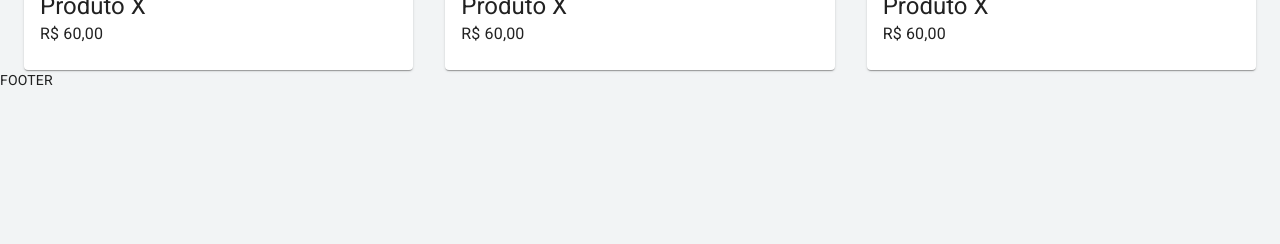
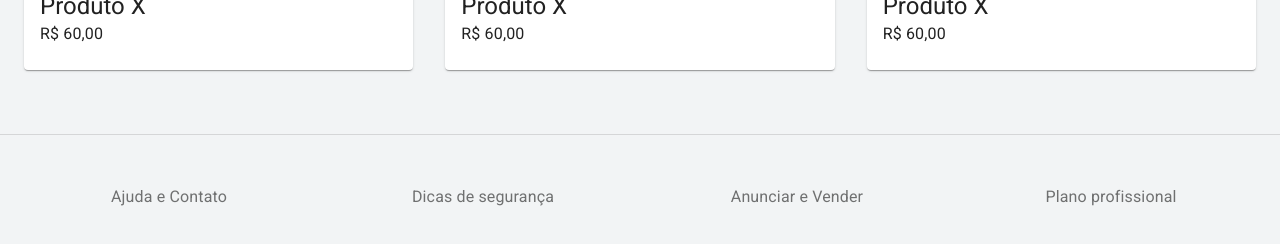
Before and after one commit to arqpatrick/anunx, a Next.js app: page / in a window 1280 px wide. Shown: the part 606-850 px from the top of the page. Before the commit the page ends 800 px from the top, so only its background shows below. Built offline with nearby package versions, Linux system fonts and the light colour scheme.

Commit message:
adicionado footer

```diff
--- /dev/null
+++ b/src/components/Footer.js
@@ -0,0 +1,67 @@
+import { Box, Container, Grid, Link, Typography } from "@material-ui/core"
+import { makeStyles } from "@material-ui/core/styles"
+
+const useStyles = makeStyles((theme) => ({
+  footer: {
+    borderTop: `1px solid ${theme.palette.divider}`,
+    marginTop: theme.spacing(8),
+    paddingTop: theme.spacing(3),
+    paddingBottom: theme.spacing(3),
+
+    [theme.breakpoints.up('sm')]: { // para cima de small aplica a regra seguinte
+      paddingTop: theme.spacing(6),
+      paddingBottom: theme.spacing(6),
+    }
+  }
+}))
+
+
+const Footer = () => {
+  const classes = useStyles()
+
+
+  return (
+    <Container maxWidth="lg" component="footer" className={classes.footer}>
+      <Grid container spacing={3}>
+        <Grid item xs={6} sm={3}>
+          <Box textAlign="center">
+            <Link href="#">
+              <Typography color="textSecondary" variant="subtitle1">
+                <a>Ajuda e Contato</a>
+              </Typography>
+            </Link>
+          </Box >
+        </Grid>
+        <Grid item xs={6} sm={3}>
+          <Box textAlign="center">
+            <Link href="#">
+              <Typography color="textSecondary" variant="subtitle1">
+                <a>Dicas de segurança</a>
+              </Typography>
+            </Link>
+          </Box>
+        </Grid>
+        <Grid item xs={6} sm={3}>
+          <Box textAlign="center">
+            <Link href="#">
+              <Typography color="textSecondary" variant="subtitle1">
+                <a>Anunciar e Vender</a>
+              </Typography>
+            </Link>
+          </Box>
+        </Grid>
+        <Grid item xs={6} sm={3}>
+          <Box textAlign="center">
+            <Link href="#">
+              <Typography color="textSecondary" variant="subtitle1">
+                <a>Plano profissional</a>
+              </Typography>
+            </Link>
+          </Box>
+        </Grid>
+      </Grid>
+    </Container>
+  )
+}
+
+export default Footer
--- a/src/templates/Default.js
+++ b/src/templates/Default.js
@@ -1,4 +1,5 @@
 import Header from '../components/Header'
+import Footer from '../components/Footer'
 
 const Default = ({ children }) => {
 
@@ -6,7 +7,7 @@
     <>
       <Header />
       {children}
-      <footer>FOOTER</footer>
+      <Footer />
     </>
 
   )
```
